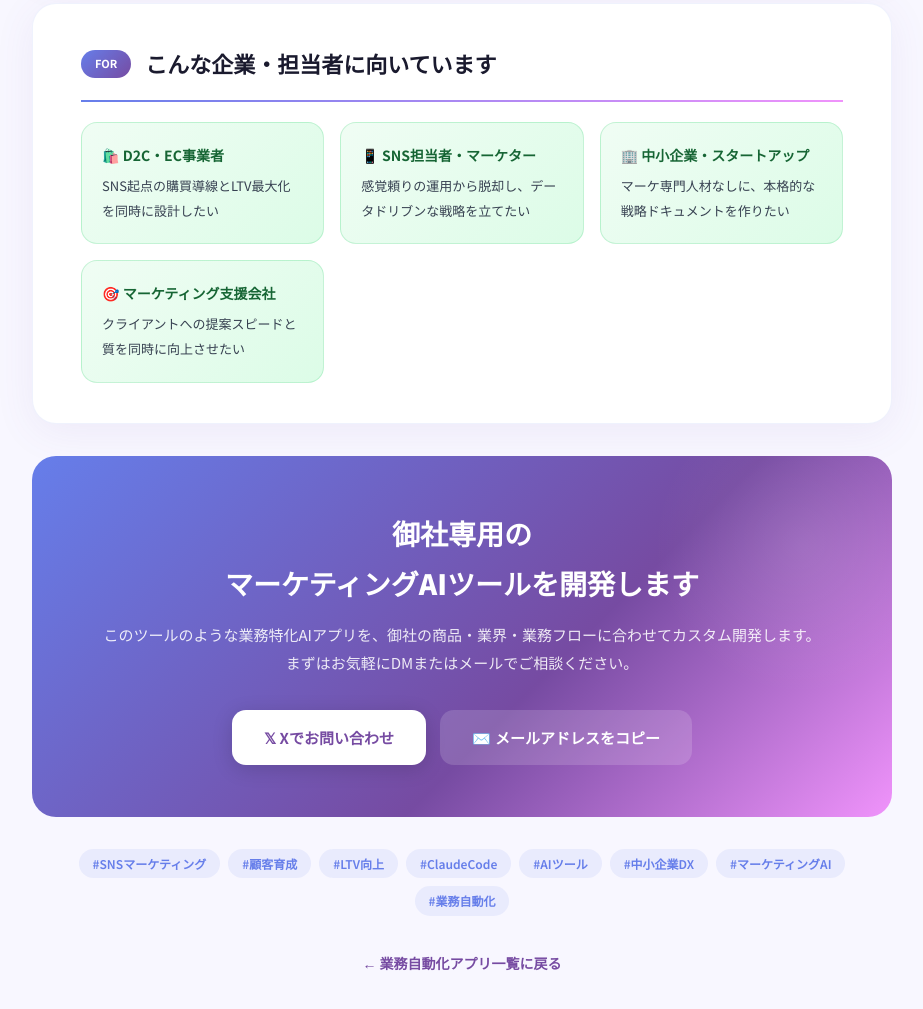
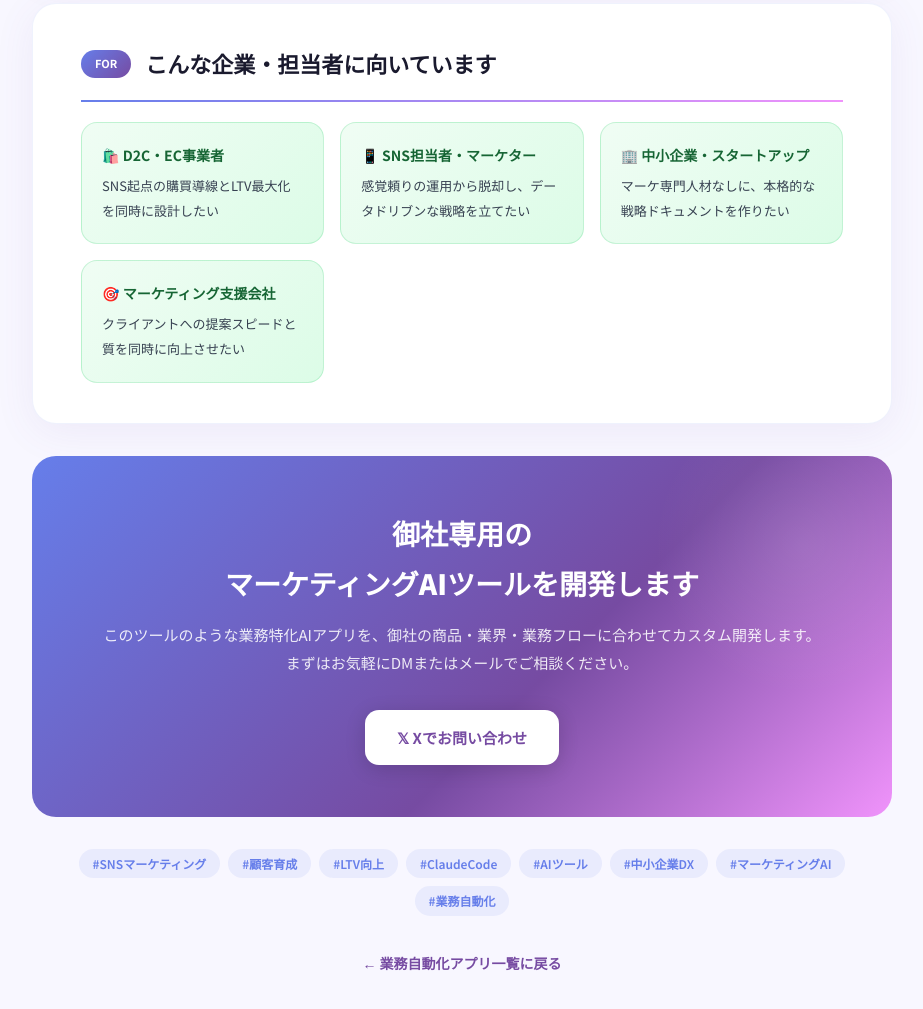
Before and after one commit to fkdkazu-commits/ai-efficiency-article, a plain HTML site: page journey-designer.html in a window 1280 px wide. Shown: the part 8661-9670 px from the top of the page, without its empty margins (178-1101 px from the left). Drawn offline with Linux system fonts and the light colour scheme.

Commit message:
Remove email button from CTA
Co-Authored-By: Claude Sonnet 4.6 <noreply@anthropic.com>

```diff
--- a/journey-designer.html
+++ b/journey-designer.html
@@ -889,7 +889,6 @@ strong { color: #764ba2; font-weight: 700; }
     </p>
     <div class="cta-btns">
       <a href="https://x.com/Marketer_kazuf" target="_blank" class="btn-primary">𝕏 Xでお問い合わせ</a>
-      <button onclick="navigator.clipboard.writeText('fkdkazu@gmail.com').then(()=>{this.textContent='✅ コピーしました！';setTimeout(()=>{this.textContent='✉️ メールアドレスをコピー'},2000)})" class="btn-secondary" style="cursor:pointer;border:none">✉️ メールアドレスをコピー</button>
     </div>
   </div>
 
```
